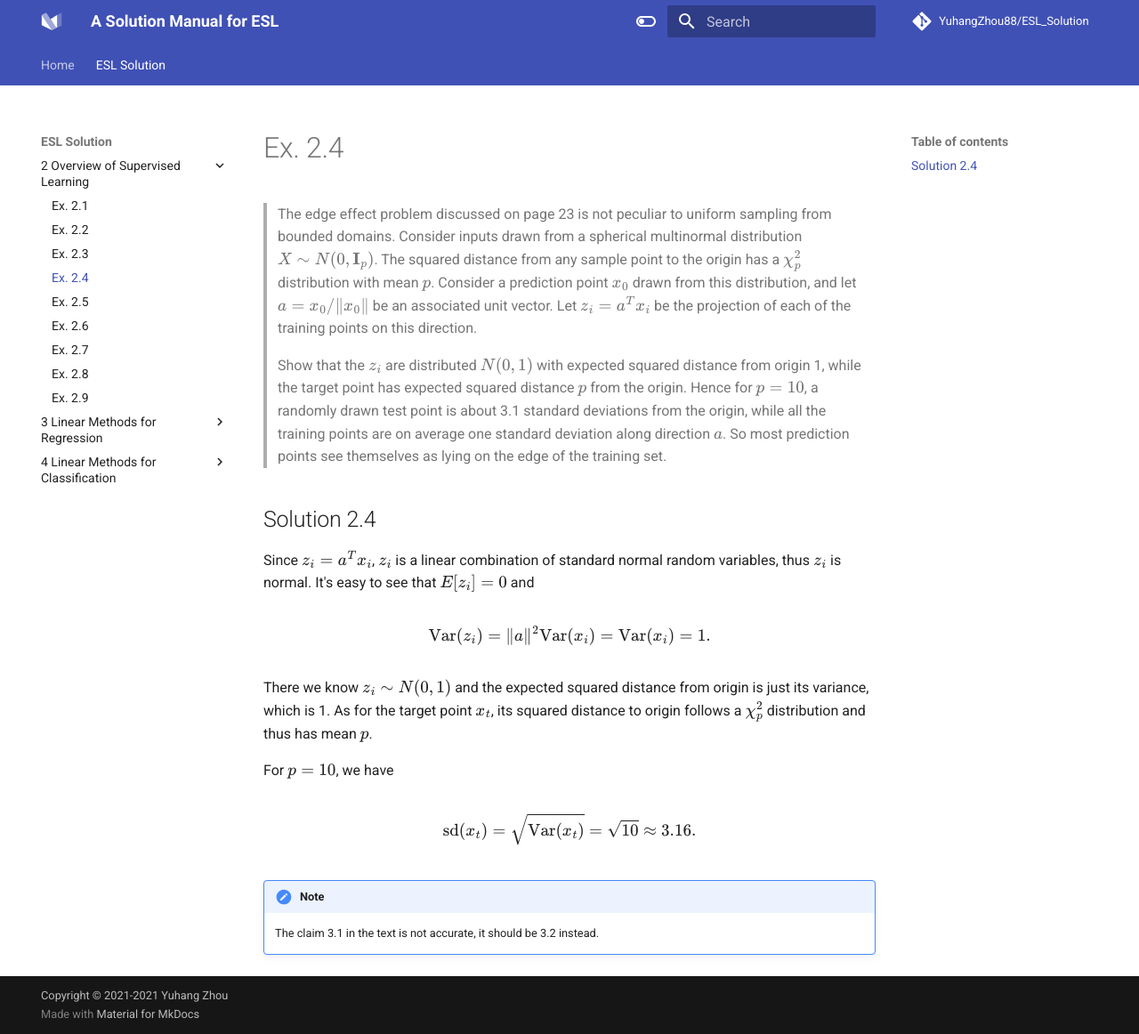
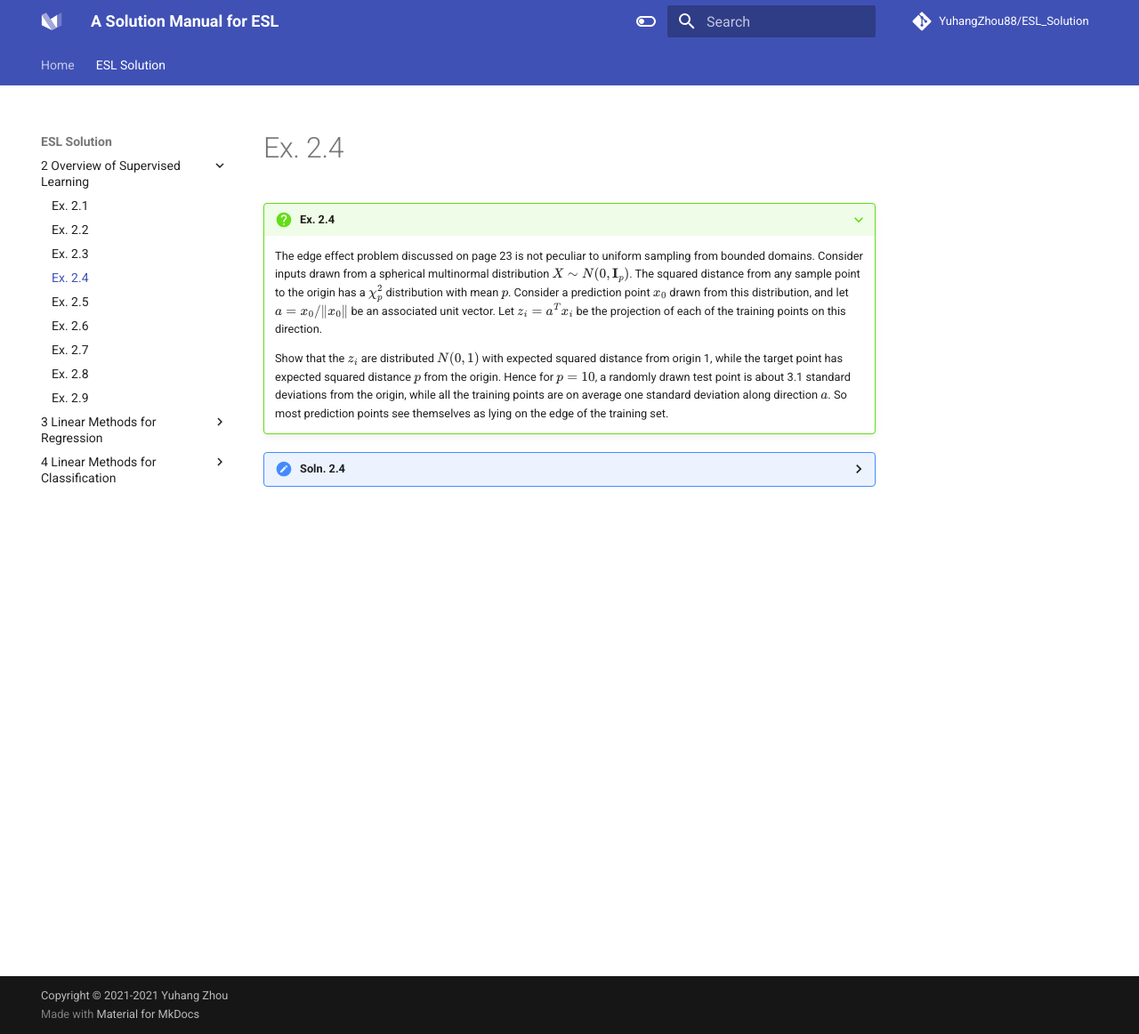
Before and after one commit to YuhangZhou88/ESL_Solution, an MkDocs documentation site: the page built from docs/ESL-Solution/2-Overview-of-Supervised-Learning/ex2-4.md, in a window 1280 px wide and 1162 px high. Shown: the whole window at 89% size. Built offline with MkDocs 1.6.1 and Material for MkDocs 9.7.7, drawn with Linux system fonts in a browser that asks for light colours; comment, search, counter and statistics services are not loaded.

Commit message:
clean ex 2.4

```diff
--- a/docs/ESL-Solution/2-Overview-of-Supervised-Learning/ex2-4.md
+++ b/docs/ESL-Solution/2-Overview-of-Supervised-Learning/ex2-4.md
@@ -8,26 +8,23 @@ weight: 4
 toc: false
 ---
 
-> The edge effect problem discussed on page 23 is not peculiar to uniform sampling from bounded domains. Consider inputs drawn from a spherical multinormal distribution $X\sim N(0, \textbf{I}_p)$. The squared distance from any sample point to the origin has a $\chi_p^2$ distribution with mean $p$. Consider a prediction point $x_0$ drawn from this distribution, and let $a=x_0/\|x_0\|$ be an associated unit vector. Let $z_i=a^Tx_i$ be the projection of each of the training points on this direction.
->
->Show that the $z_i$ are distributed $N(0,1)$ with expected squared distance from origin 1, while the target point has expected squared distance $p$ from the origin.
-> Hence for $p=10$, a randomly drawn test point is about 3.1 standard deviations from the origin, while all the training points are on average one standard deviation along direction $a$. So most prediction points see themselves as lying on the edge of the training set.
+???+ question "Ex. 2.4"
+    The edge effect problem discussed on page 23 is not peculiar to uniform sampling from bounded domains. Consider inputs drawn from a spherical multinormal distribution $X\sim N(0, \textbf{I}_p)$. The squared distance from any sample point to the origin has a $\chi_p^2$ distribution with mean $p$. Consider a prediction point $x_0$ drawn from this distribution, and let $a=x_0/\|x_0\|$ be an associated unit vector. Let $z_i=a^Tx_i$ be the projection of each of the training points on this direction.
 
-## Solution 2.4
+    Show that the $z_i$ are distributed $N(0,1)$ with expected squared distance from origin 1, while the target point has expected squared distance $p$ from the origin.
+    Hence for $p=10$, a randomly drawn test point is about 3.1 standard deviations from the origin, while all the training points are on average one standard deviation along direction $a$. So most prediction points see themselves as lying on the edge of the training set.
 
-Since $z_i = a^Tx_i$, $z_i$ is a linear combination of standard normal random variables, thus $z_i$ is normal. It's easy to see that $E[z_i] = 0$ and
+??? done "Soln. 2.4"
+    Since $z_i = a^Tx_i$, $z_i$ is a linear combination of standard normal random variables, thus $z_i$ is normal. It's easy to see that $E[z_i] = 0$ and
 
-\begin{equation}
-    \text{Var}(z_i) = \|a\|^2\text{Var}(x_i) = \text{Var}(x_i) = 1.\nonumber
-\end{equation}
+    \begin{equation}
+        \text{Var}(z_i) = \|a\|^2\text{Var}(x_i) = \text{Var}(x_i) = 1.\nonumber
+    \end{equation}
 
-There we know $z_i\sim N(0,1)$ and the expected squared distance from origin is just its variance, which is 1. As for the target point $x_t$, its squared distance to origin follows a $\chi_p^2$ distribution and thus has mean $p$.
+    There we know $z_i\sim N(0,1)$ and the expected squared distance from origin is just its variance, which is 1. As for the target point $x_t$, its squared distance to origin follows a $\chi_p^2$ distribution and thus has mean $p$.
 
-For $p=10$, we have
+    For $p=10$, we have
 
-\begin{equation}
-    \text{sd}(x_t) = \sqrt{\text{Var}(x_t)} = \sqrt{10} \approx 3.16.\nonumber
-\end{equation}
-
-!!!note
-    The claim 3.1 in the text is not accurate, it should be 3.2 instead.
+    \begin{equation}
+        \text{sd}(x_t) = \sqrt{\text{Var}(x_t)} = \sqrt{10} \approx 3.16.\nonumber
+    \end{equation}
```
